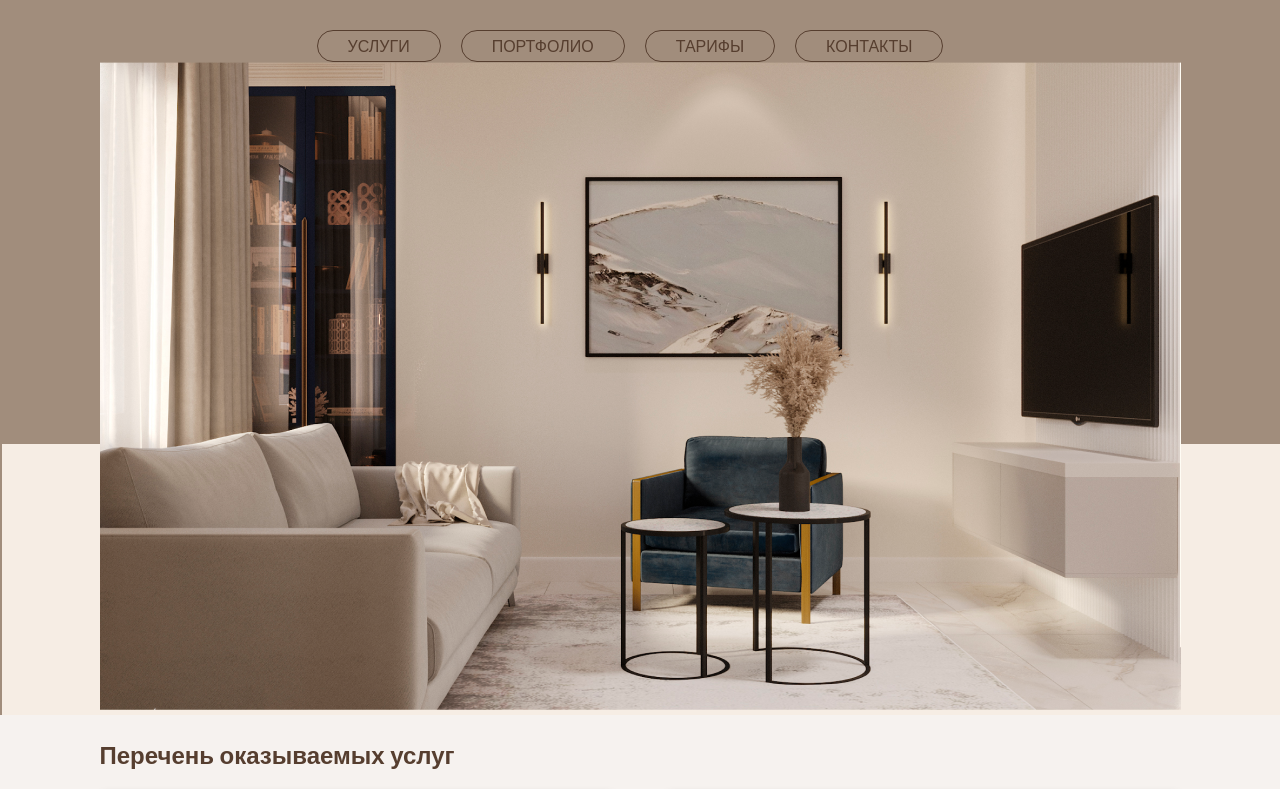
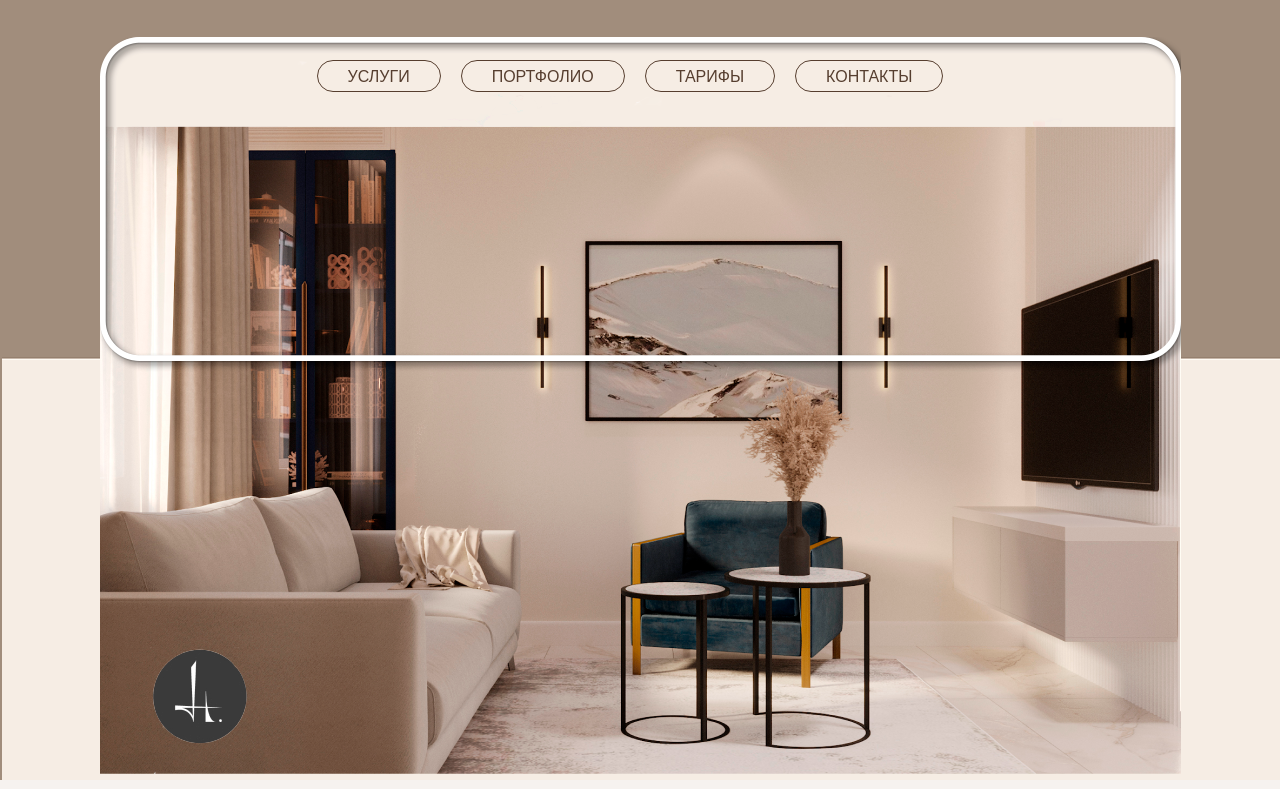
Before and after one commit to Inna7777/react-diploma, a React (Create React App) app: page / in a window 1280 px wide. Shown: the top 789 px of the page. Built offline with nearby package versions, Linux system fonts and the light colour scheme.

Commit message:
Update header

```diff
--- a/src/components/cost/cost.jsx
+++ b/src/components/cost/cost.jsx
@@ -8,11 +8,11 @@ const Cost =()=>{
     return(
         <div className={styles.costWork}>
              <h2 className={styles.costTitle}>Стоимость</h2>
-             <p>      Оплата производится в следующем порядке: 50 процентов перед началом работ и обмерами (при заключении договора) и 50 процентов при сдаче  при сдаче готового дизайн проекта.
+             <p>      Оплата производится в следующем порядке: 50 % перед началом работ и обмерами (при заключении договора) и 50 % при сдаче  при сдаче готового дизайн проекта.
                 Все этапы по дизайн-проекту входят в данную стоимость.
                 Авторский надзор оплачивается отдельно, все консультации в офисе и по телефону бесплатно.</p>
                 <p>Важно! Выполняем проекты по всей России с обмерами от заказчика.
-                Пример готового альбома с дизайном проектом отправляем на почту по запросу.</p>
+                Пример готового альбома с дизайном проекта отправляем на почту по запросу.</p>
                 <div className={styles.calculator}>
                 <a href="a" className={styles.calculatorButton}>
                 Калькулятор вашего проекта
--- a/src/components/footer/footer.module.css
+++ b/src/components/footer/footer.module.css
@@ -1,7 +1,7 @@
 /* footer */
 .footer {
     width: 100vw;
-    background: #9A8C7C;
+    background: #9a8c7c;
     padding-top: 45px;
     padding-bottom: 100px;
     color: #FFFFFF;
--- a/src/components/header/header.css
+++ b/src/components/header/header.css
@@ -1,4 +1,21 @@
 .header_fon{
     background-image: url("./../shared/assets/header_fon.png");
     width: 100vw;
+    align-items: center;
+   padding-top: 30px;
 }
+.aaa{
+
+
+
+}
+.asdasdasd{
+margin: 0 auto;
+align-items: center;
+background-image: url("./../shared/assets/picture-background.png");
+    background-repeat: no-repeat;
+    background-position: center ;
+    height: 750px;
+
+
+}
--- a/src/components/header/header.jsx
+++ b/src/components/header/header.jsx
@@ -1,5 +1,5 @@
 import {NavigationButton} from '../shared/NavigationButton'
-import pictureBackground from '../shared/assets/picture-background-1.png'
+import pictureBackground from '../shared/assets/picture-background.png'
 import './header.css'
 
 
@@ -17,13 +17,15 @@ export const Header =()=>{
     return <div className='header_fon'>
             <div className='asdasdasd'>
 
-        <div>
+        <div className='aaa'>
                    {navigations.map((navigation)=><NavigationButton text={navigation.text} link={navigation.link}/>)}
-        </div>
-        <div>
-            <img src={pictureBackground} alt="img" />
 
         </div>
+
+
+
+
+
 
     </div>
     </div>
```
Also changed, not shown: src/components/shared/assets/header_fon.png, src/components/shared/assets/picture-background.png (added).
